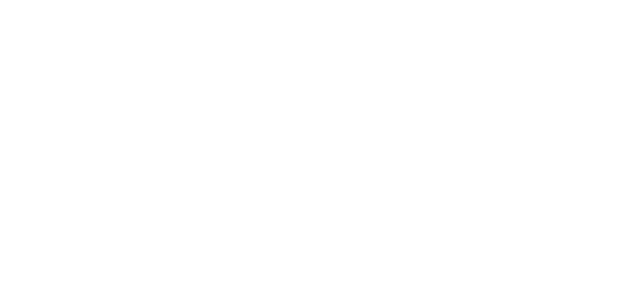
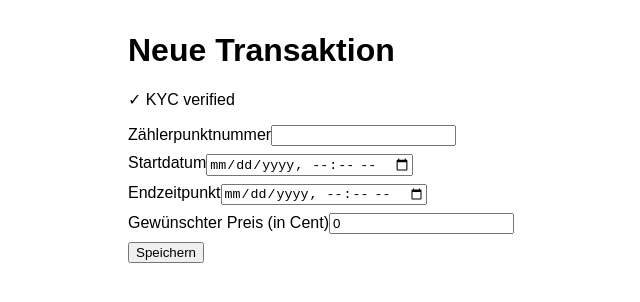
Before and after one commit to fhederdos/p2p-energy-provider, a Vue app: page /update in a window 1280 px wide. Before the commit this address had no page. Shown: the top 302 px of the page, without its empty margins (312-952 px from the left). Built offline with nearby package versions, Linux system fonts and the light colour scheme.

Commit message:
Update transaction form styles

```diff
--- a/src/router/index.js
+++ b/src/router/index.js
@@ -1,12 +1,12 @@
 import { createRouter, createWebHistory } from 'vue-router'
 import RegisterView from '../views/RegisterView.vue'
-import KYCView from '../views/KYCView.vue'
+import UpdateDataView from '../views/UpdateDataView.vue'
 import PredictionView from '../views/PredictionView.vue'
 import SoldEnergyView from '../views/SoldEnergyView.vue'
 
 const routes = [
   { path: '/', name: 'register', component: RegisterView },
-  { path: '/kyc', name: 'kyc', component: KYCView },
+  { path: '/update', name: 'update', component: UpdateDataView },
   { path: '/prediction', name: 'prediction', component: PredictionView },
   { path: '/sold', name: 'sold', component: SoldEnergyView }
 ]
--- a/src/views/RegisterView.vue
+++ b/src/views/RegisterView.vue
@@ -41,7 +41,7 @@
     email: email.value
   }
   localStorage.setItem('user', JSON.stringify(user))
-  router.push('/kyc')
+  router.push('/update')
 }
 </script>
 
--- a/src/views/KYCView.vue
+++ b/src/views/UpdateDataView.vue
@@ -1,15 +1,15 @@
 <template>
-  <div class="kyc">
-    <h1>KYC Verification</h1>
+  <div class="update-data">
+    <h1>Neue Transaktion</h1>
     <p v-if="!checked">Checking KYC...</p>
     <p v-else>✓ KYC verified</p>
     <form @submit.prevent="saveData" v-if="checked">
       <div>
-        <label>Z&auml;hlpunktnummer</label>
+        <label>Z&auml;hlerpunktnummer</label>
         <input v-model="meterNumber" required />
       </div>
       <div>
-        <label>Startzeitpunkt</label>
+        <label>Startdatum</label>
         <input type="datetime-local" v-model="startTime" required />
       </div>
       <div>
@@ -17,10 +17,10 @@
         <input type="datetime-local" v-model="endTime" required />
       </div>
       <div>
-        <label>Gew&uuml;nschter Preis</label>
+        <label>Gew&uuml;nschter Preis (in Cent)</label>
         <input type="number" v-model.number="price" required />
       </div>
-      <button type="submit">Continue</button>
+      <button type="submit">Speichern</button>
     </form>
   </div>
 </template>
@@ -44,6 +44,20 @@
 })
 
 function saveData() {
+  const now = new Date()
+  const start = new Date(startTime.value)
+  const end = new Date(endTime.value)
+
+  if (start <= now) {
+    alert('Startdatum muss in der Zukunft liegen')
+    return
+  }
+
+  if (end <= start) {
+    alert('Endzeitpunkt muss nach Startdatum liegen')
+    return
+  }
+
   const req = {
     meterNumber: meterNumber.value,
     startTime: startTime.value,
@@ -56,11 +70,11 @@
 </script>
 
 <style scoped>
-.kyc {
+.update-data {
   max-width: 400px;
   margin: 2rem auto;
 }
-.kyc div {
+.update-data div {
   margin-bottom: 0.5rem;
 }
 </style>
```
Also changed, not shown: 1 other file (tests, documents, lock files or other folders).
